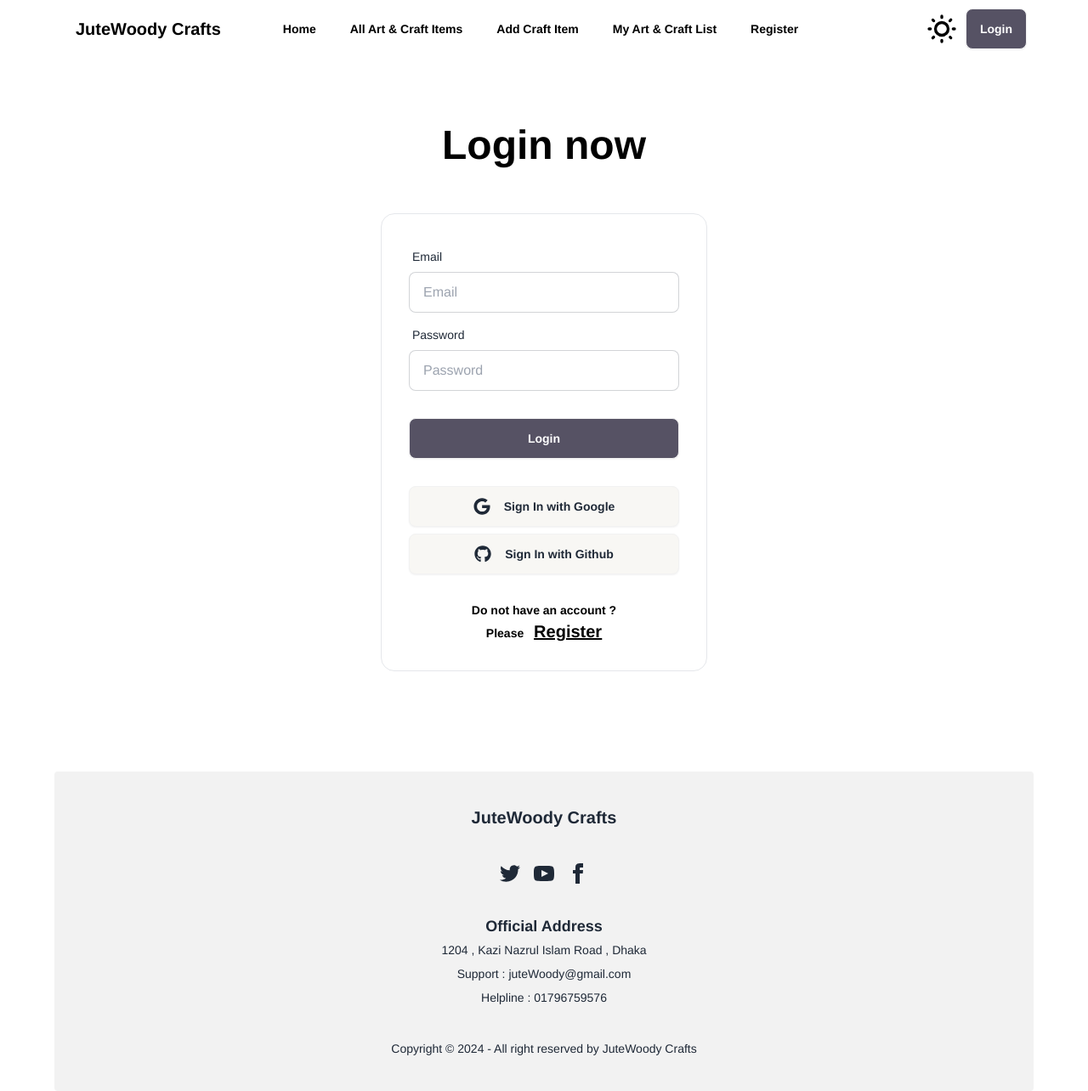
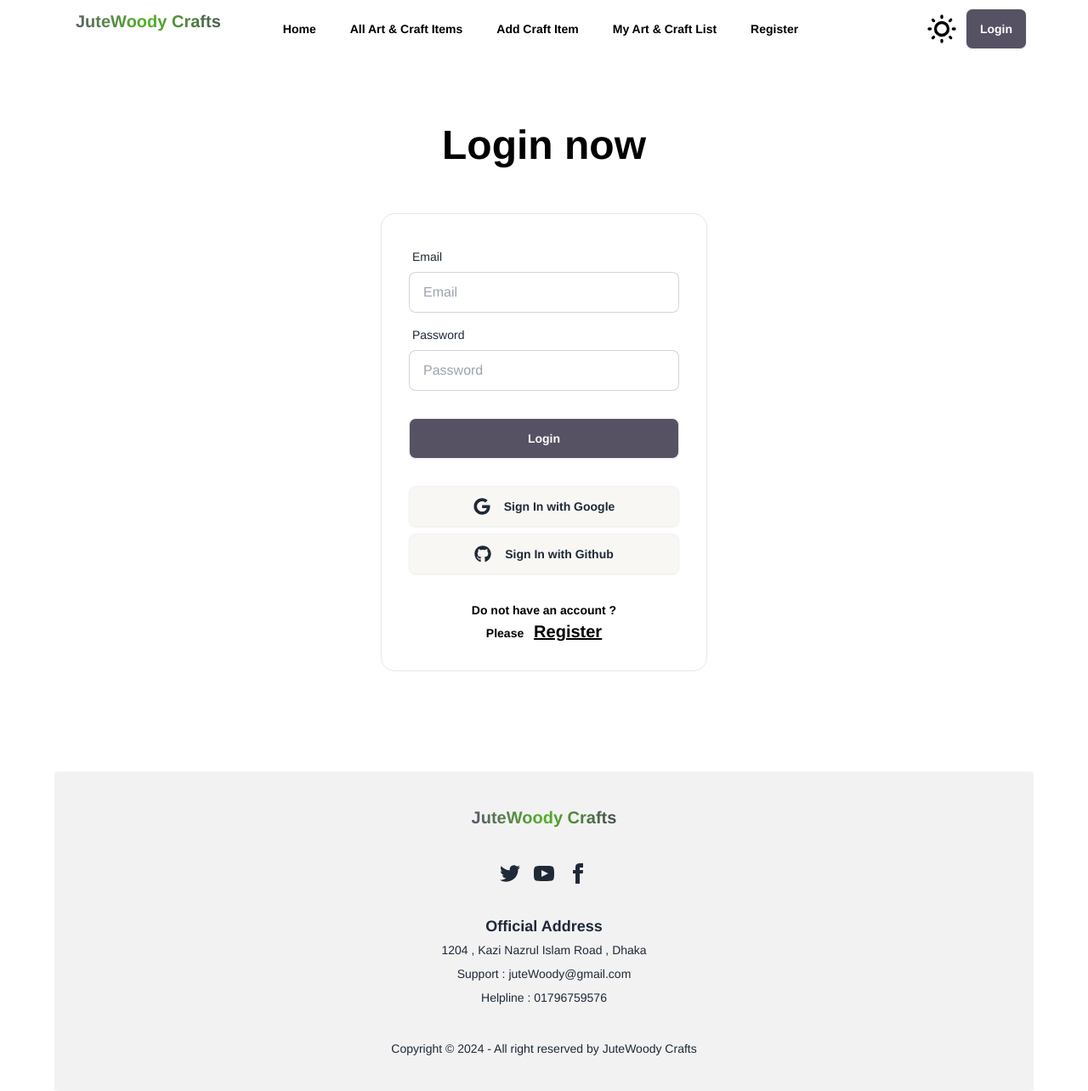
Before and after one commit to miasumon-ru/jutewoody-client-side, a React (Vite) app: page /login in a window 1280 px wide. Shown: the whole page at 85% size. Built offline with nearby package versions, Linux system fonts and the light colour scheme; no server answers.

Commit message:
added gradient text color in the website name

```diff
--- a/src/components/Footer/Footer.jsx
+++ b/src/components/Footer/Footer.jsx
@@ -6,7 +6,7 @@ const Footer = () => {
         <footer className="footer footer-center p-10 bg-base-200 text-base-content rounded mt-10">
 
             <div>
-                <h1 className="text-xl font-bold"> JuteWoody Crafts </h1>
+                <h1 className="text-xl font-bold lg:text-xl bg-gradient-to-r from-[#5c566e] via-[#54b226] to-[#494d58] inline-block text-transparent bg-clip-text"> JuteWoody Crafts </h1>
             </div>
 
             <nav>
--- a/src/components/Navbar.jsx
+++ b/src/components/Navbar.jsx
@@ -153,7 +153,7 @@ const Navbar = () => {
 
                     </ul>
                 </div>
-                <a className="btn btn-ghost text-sm lg:text-xl"> JuteWoody Crafts </a>
+                <a className="btn btn-ghost text-sm font-bold lg:text-xl bg-gradient-to-r from-[#5c566e] via-[#54b226] to-[#494d58] inline-block text-transparent bg-clip-text"> JuteWoody Crafts </a>
             </div>
             <div className="navbar-center hidden lg:flex">
                 <ul className="menu menu-horizontal px-1 ">
```
